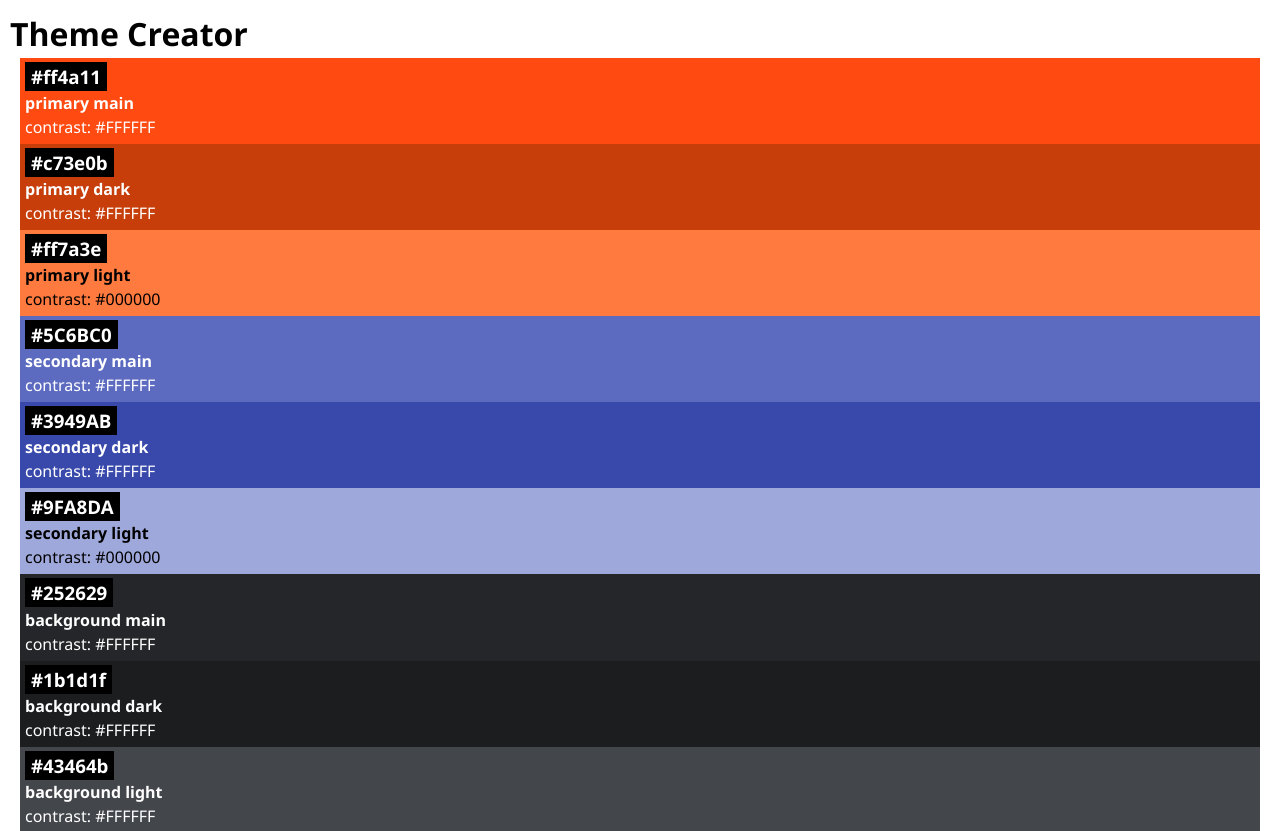
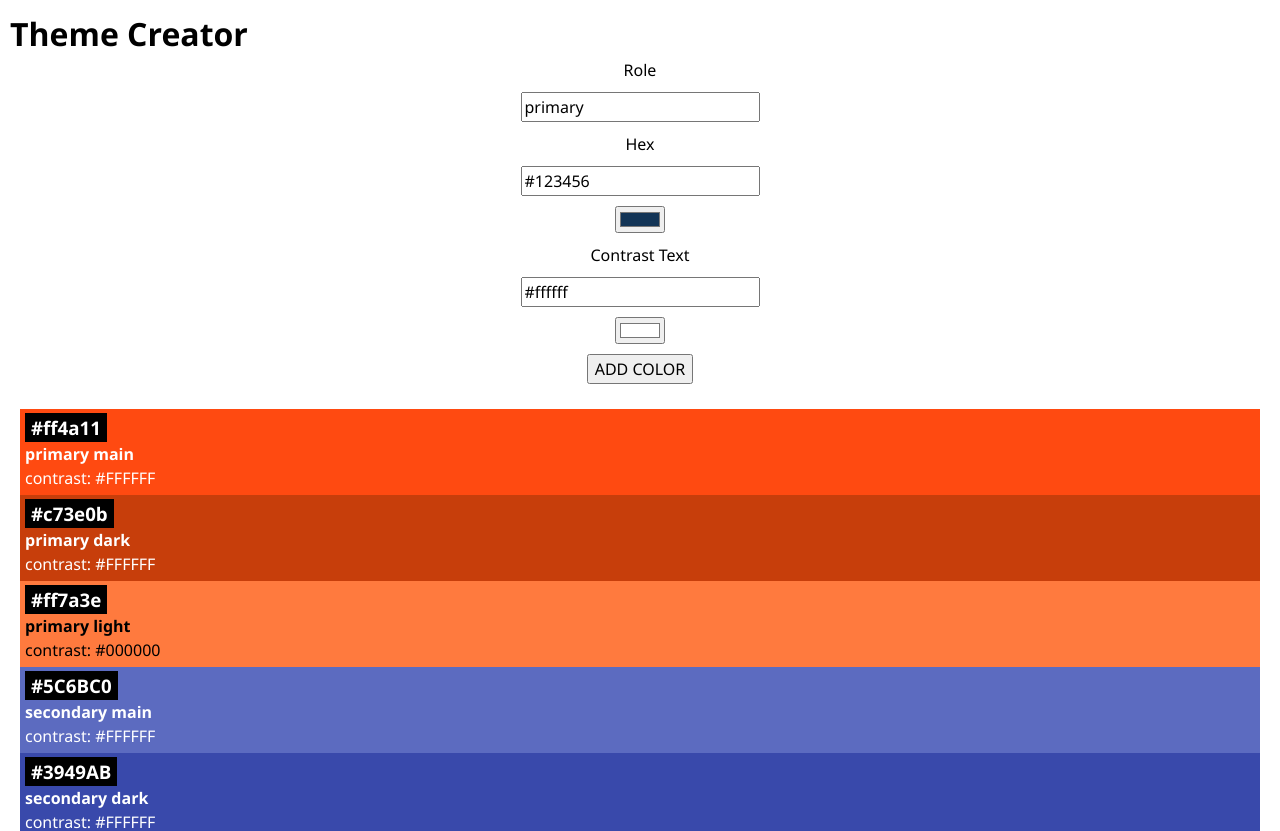
Before and after one commit to JanAlSaifi/Recap-Project-4-Theme-Creator, a React (Vite) app: page / in a window 1280 px wide. Shown: the top 831 px of the page. Built offline with nearby package versions, Linux system fonts and the light colour scheme.

Commit message:
added colorForm.jsx and colorInput.jsx, updated App.jsx

```diff
--- a/src/App.jsx
+++ b/src/App.jsx
@@ -1,13 +1,31 @@
 import { initialColors } from "./lib/colors";
 import Color from "./Components/Color/Color";
+import ColorForm from "./Components/ColorForm/ColorForm";
 import "./App.css";
+import { useState } from "react";
 
 function App() {
+  const [colors, setColor] = useState(initialColors);
+
+  function handleSubmitColorForm(newColor) {
+    console.log("New Color Submitted:", newColor);
+
+    const formattedColor = {
+      id: Date.now(),
+      role: newColor["role-name"],
+      hex: newColor["hex-color"],
+      contrastText: newColor["contrast-color"],
+    };
+    console.log("Formatted Color:", formattedColor);
+
+    setColor([...colors, formattedColor]);
+  }
+  console.log(colors);
   return (
     <>
       <h1>Theme Creator</h1>
-
-      {initialColors.map((color) => {
+      <ColorForm onSubmitColor={handleSubmitColorForm} />
+      {colors.map((color) => {
         return <Color key={color.id} color={color} />;
       })}
     </>
--- /dev/null
+++ b/src/Components/ColorForm/ColorForm.css
@@ -0,0 +1,8 @@
+.Form-Card {
+  display: flex;
+  flex-direction: column;
+  gap: 10px;
+  align-items: center;
+
+  margin-bottom: 25px;
+}
--- /dev/null
+++ b/src/Components/ColorForm/ColorForm.jsx
@@ -0,0 +1,42 @@
+import "./ColorForm.css";
+import ColorInput from "../ColorInput/ColorInput";
+
+export default function ColorForm({
+  onSubmitColor,
+  initialData = { role: "primary", hex: "#123456", contrastText: "#ffffff" },
+}) {
+  function handleSubmit(event) {
+    event.preventDefault();
+    const formData = new FormData(event.target);
+    const data = Object.fromEntries(formData);
+    onSubmitColor(data);
+    console.log(data);
+  }
+
+  return (
+    <div>
+      <form className="Form-Card" onSubmit={handleSubmit}>
+        <label htmlFor="role-name">Role</label>
+        <input
+          type="text"
+          id="role-name"
+          name="role-name"
+          defaultValue={initialData.role}
+        ></input>
+        <label htmlFor="hex-color">Hex</label>
+        <ColorInput
+          id="hex-color"
+          name="hex-color"
+          defaultValue={initialData.hex}
+        />
+        <label htmlFor="contrast-color">Contrast Text</label>
+        <ColorInput
+          id="contrast-color"
+          name="contrast-color"
+          defaultValue={initialData.contrastText}
+        />
+        <button type="submit">ADD COLOR</button>
+      </form>
+    </div>
+  );
+}
--- /dev/null
+++ b/src/Components/ColorInput/ColorInput.jsx
@@ -0,0 +1,22 @@
+import { useState } from "react";
+
+export default function ColorInput({ id, defaultValue }) {
+  const [inputValue, setInputValue] = useState(defaultValue);
+
+  function handleInputValue(event) {
+    setInputValue(event.target.value);
+  }
+
+  return (
+    <>
+      <input
+        type="text"
+        id={id}
+        name={id}
+        value={inputValue}
+        onChange={handleInputValue}
+      />
+      <input type="color" value={inputValue} onChange={handleInputValue} />
+    </>
+  );
+}
```
